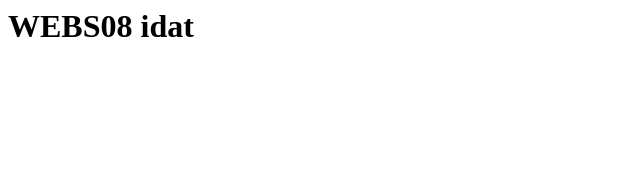
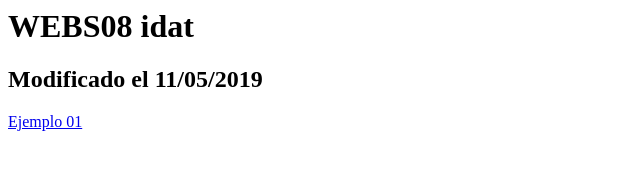
Before and after one commit to carloscjm10/WEBS08, a plain HTML site: page index.html in a window 1280 px wide. Shown: the whole page, without its empty margins (0-640 px from the left). Drawn offline with Linux system fonts and the light colour scheme.

Commit message:
Update index.html

```diff
--- a/index.html
+++ b/index.html
@@ -1,2 +1,6 @@
 
 <h1> WEBS08 idat </h1>
+
+<h2> Modificado el 11/05/2019 </h2>
+
+<a href="ejemplo01.html">Ejemplo 01 </a>
```
